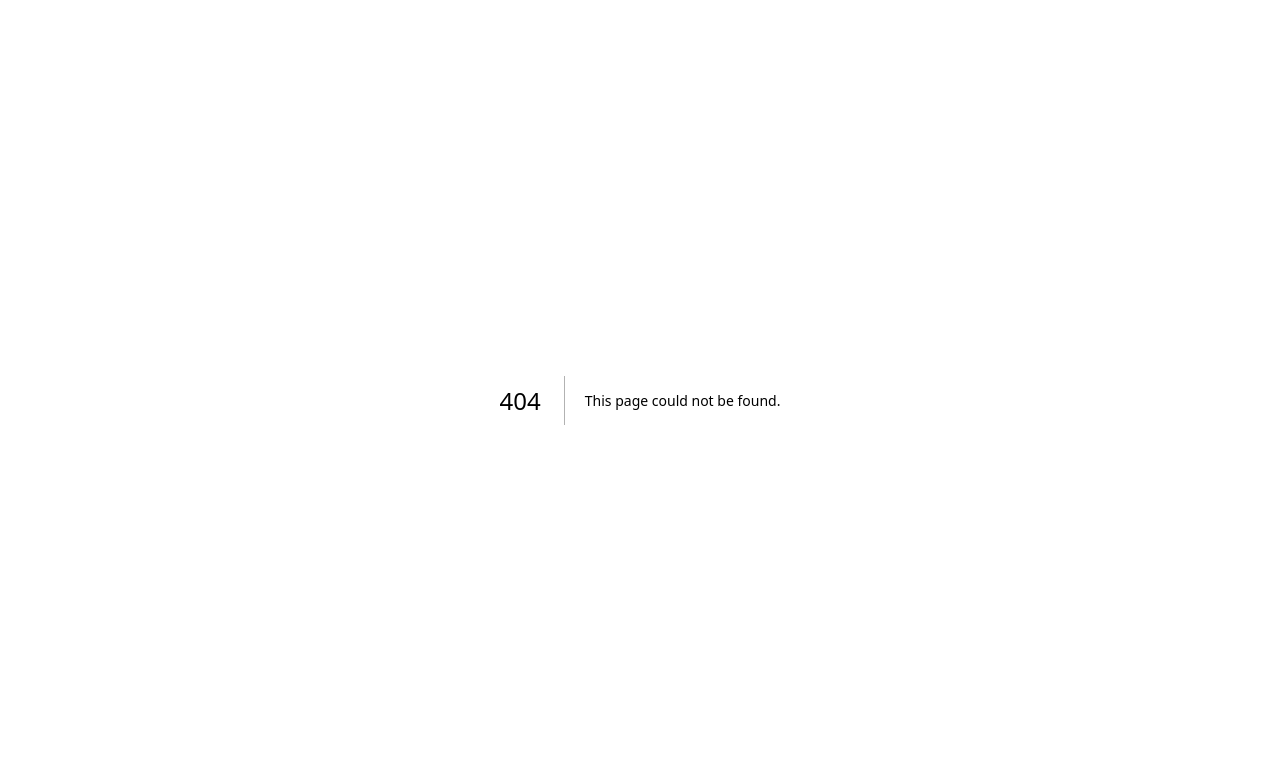
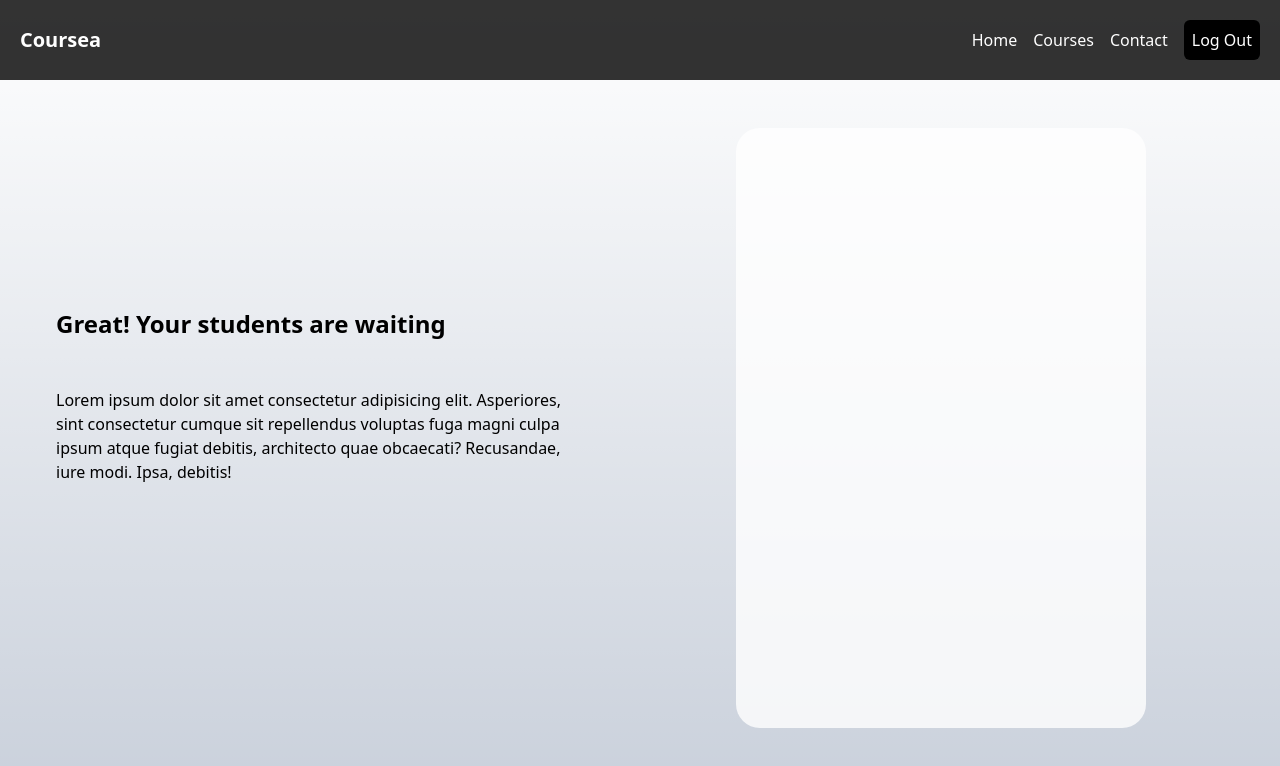
Before and after one commit to krishna-paulraj/corsea-app, a Next.js app: page /create-course in a window 1280 px wide. Before the commit this address had no page. Shown: the top 766 px of the page. Built offline with nearby package versions, Linux system fonts and the light colour scheme.

Commit message:
ui update

```diff
--- /dev/null
+++ b/src/app/courses/layout.tsx
@@ -0,0 +1,14 @@
+import type { Metadata } from "next";
+
+export const metadata: Metadata = {
+  title: "Courses",
+  description: "Courses page by cousea",
+};
+
+export default function CoursesLayout({
+  children,
+}: {
+  children: React.ReactNode;
+}) {
+  return <main>{children}</main>;
+}
--- /dev/null
+++ b/src/app/courses/page.tsx
@@ -0,0 +1,3 @@
+export default function page() {
+  return <div>page</div>;
+}
--- /dev/null
+++ b/src/app/create-course/layout.tsx
@@ -0,0 +1,14 @@
+import type { Metadata } from "next";
+
+export const metadata: Metadata = {
+  title: "Create Course",
+  description: "Courses page by cousea",
+};
+
+export default function CreateCoursesLayout({
+  children,
+}: {
+  children: React.ReactNode;
+}) {
+  return <main>{children}</main>;
+}
--- /dev/null
+++ b/src/app/create-course/page.tsx
@@ -0,0 +1,29 @@
+"use client";
+import { useState } from "react";
+
+export default function page() {
+  // const [courseData, setCourseData] = useState;
+  const handleSubmit = (e: any) => {
+    e.preventDefault();
+  };
+  return (
+    <div className="flex w-screen h-[85vh]">
+      <div className="flex flex-col justify-center items-start w-1/2 p-14">
+        <h1 className="text-2xl font-extrabold">
+          Great! Your students are waiting
+        </h1>
+        <p className="my-12">
+          Lorem ipsum dolor sit amet consectetur adipisicing elit. Asperiores,
+          sint consectetur cumque sit repellendus voluptas fuga magni culpa
+          ipsum atque fugiat debitis, architecto quae obcaecati? Recusandae,
+          iure modi. Ipsa, debitis!
+        </p>
+      </div>
+      <div className="w-1/2">
+        <div className=" bg-white/80 h-[75vh] w-[32vw] m-12 mx-24 rounded-3xl">
+          <form onSubmit={handleSubmit}></form>
+        </div>
+      </div>
+    </div>
+  );
+}
--- a/src/app/globals.css
+++ b/src/app/globals.css
@@ -18,8 +18,9 @@
 
 body {
   color: rgb(var(--foreground-rgb));
+  height: 100vh;
   background: linear-gradient(
-      to bottom,
+      to top,
       transparent,
       rgb(var(--background-end-rgb))
     )
--- a/src/app/layout.tsx
+++ b/src/app/layout.tsx
@@ -1,6 +1,7 @@
 import "./globals.css";
 import type { Metadata } from "next";
 import { Inter } from "next/font/google";
+import Navbar from "@/components/Navbar";
 
 const inter = Inter({ subsets: ["latin"] });
 
@@ -16,7 +17,9 @@ export default function RootLayout({
 }) {
   return (
     <html lang="en">
-      <body className={inter.className}>{children}</body>
+      <body className="bg-slate-400/50">
+        <Navbar /> {children}
+      </body>
     </html>
   );
 }
--- a/src/app/welcome/page.tsx
+++ b/src/app/welcome/page.tsx
@@ -1,17 +1,11 @@
 "use client";
 
 import axios from "axios";
-import { useRouter } from "next/navigation";
+import Link from "next/link";
 import React from "react";
 import { useState, useEffect } from "react";
 export default function Page() {
-  const router = useRouter();
   const [data, setData] = useState("Hello");
-
-  const logOut = async () => {
-    await axios.get("/api/users/logout");
-    router.push("/signup");
-  };
 
   useEffect(() => {
     const getData = async () => {
@@ -26,17 +20,23 @@ export default function Page() {
   }, []);
 
   return (
-    <main className="flex flex-col justify-center items-center h-screen">
+    <main className="flex flex-col justify-center items-center h-3/4 my-12 sm:my-0">
       <div className="flex flex-col justify-center items-center gap-5">
         <h1 className="text-xl">Welcome Page</h1>
         <h1 className="text-white text-xl">{data}</h1>
-        <button
-          className="bg-slate-500 text-white p-2 rounded-md hover:bg-slate-400"
-          onClick={logOut}
-          type="button"
-        >
-          Logout
-        </button>
+
+        <div className="flex flex-col gap-7 sm:flex-row">
+          <Link href="/courses">
+            <div className="flex justify-center items-center bg-slate-500/25 h-48 w-48 rounded-lg">
+              Explore Courses
+            </div>
+          </Link>
+          <Link href="/create-course">
+            <div className="flex justify-center items-center bg-slate-500/25 h-48 w-48 rounded-lg">
+              Create Own Course
+            </div>
+          </Link>
+        </div>
       </div>
     </main>
   );
--- /dev/null
+++ b/src/components/Navbar.tsx
@@ -0,0 +1,71 @@
+"use client";
+import axios from "axios";
+import Link from "next/link";
+import { useRouter } from "next/navigation";
+import React from "react";
+export default function Navbar() {
+  const router = useRouter();
+
+  const logOut = async () => {
+    await axios.get("/api/users/logout");
+    router.push("/signup");
+  };
+  return (
+    <nav className=" bg-black/80 p-5 sticky top-0">
+      <div className="container mx-auto flex flex-wrap justify-between items-center">
+        {/* Logo */}
+
+        <Link href="/welcome" className="text-white text-xl font-semibold">
+          Coursea
+        </Link>
+
+        {/* Mobile Menu Button */}
+        <div className="block sm:hidden">
+          <button className="text-white hover:text-blue-200">
+            <svg
+              xmlns="http://www.w3.org/2000/svg"
+              className="h-6 w-6"
+              fill="none"
+              viewBox="0 0 24 24"
+              stroke="currentColor"
+            >
+              <path
+                strokeLinecap="round"
+                strokeLinejoin="round"
+                strokeWidth="2"
+                d="M4 6h16M4 12h16m-7 6h7"
+              />
+            </svg>
+          </button>
+        </div>
+
+        {/* Navigation links */}
+        <ul className="hidden sm:flex space-x-4 items-center">
+          <li>
+            <Link href="/" className="text-white hover:text-blue-200">
+              Home
+            </Link>
+          </li>
+          <li>
+            <Link href="/" className="text-white hover:text-blue-200">
+              Courses
+            </Link>
+          </li>
+          <li>
+            <Link href="/" className="text-white hover:text-blue-200">
+              Contact
+            </Link>
+          </li>
+          <li>
+            <input
+              type="button"
+              onClick={logOut}
+              className="text-white bg-black p-2 rounded-md hover:text-blue-200"
+              value="Log Out"
+            />
+          </li>
+        </ul>
+      </div>
+    </nav>
+  );
+}
```
